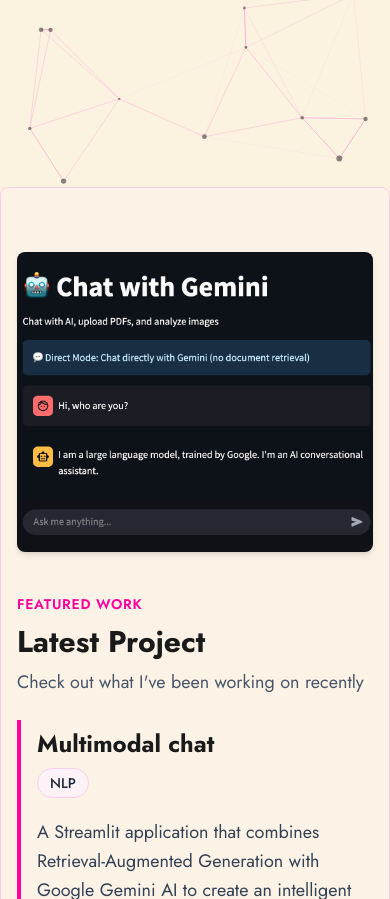
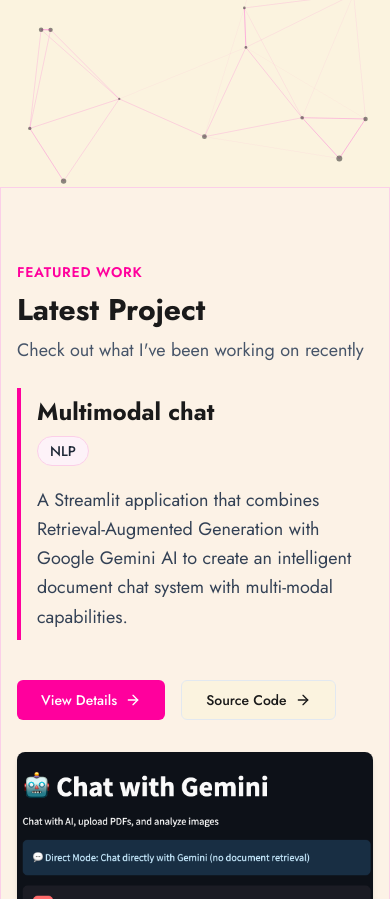
Before and after one commit to Jazbarrionuev0/My-Portfolio, a Next.js app: page / in a window 390 px wide. Shown: the part 645-1544 px from the top of the page. Built offline with nearby package versions, Linux system fonts and the light colour scheme.

Commit message:
feat: place image second on mobile

```diff
--- a/src/components/AboutMe/latest-project.tsx
+++ b/src/components/AboutMe/latest-project.tsx
@@ -1,5 +1,3 @@
-"use client";
-
 import Image from "next/image";
 import Link from "next/link";
 import { ArrowRight } from "lucide-react";
@@ -10,14 +8,14 @@
   const latestProject = projects[projects.length - 1];
 
   return (
-    <section className="w-full px-4 md:px-8 py-16 border-b bg-pink-50/30 border border-pink-200 rounded-lg shadow-sm">
+    <section className="w-full px-4 md:px-8 py-16 border-b bg-pink-50/30 border border-pink-200 md:rounded-lg shadow-sm">
       <div className="max-w-7xl mx-auto">
         <div className="grid grid-cols-1 md:grid-cols-2 gap-8 items-stretch">
-          <div className="relative overflow-hidden rounded-lg shadow-md h-full min-h-[300px]">
+          <div className="relative overflow-hidden rounded-lg shadow-md h-full min-h-[300px] order-2 md:order-1">
             <Image src={latestProject.image} alt={latestProject.title} fill style={{ objectFit: "cover" }} priority />
           </div>
 
-          <div className="flex flex-col gap-6 pt-2">
+          <div className="flex flex-col gap-6 pt-2 order-1 md:order-2">
             <div className="space-y-2">
               <span className="text-portfolio-accent text-sm font-semibold tracking-wider uppercase">Featured Work</span>
               <h2 className="text-3xl md:text-4xl font-bold">Latest Project</h2>
```
Also changed, not shown: src/components/AboutMe/AboutMe.tsx (+0 -24 lines).
